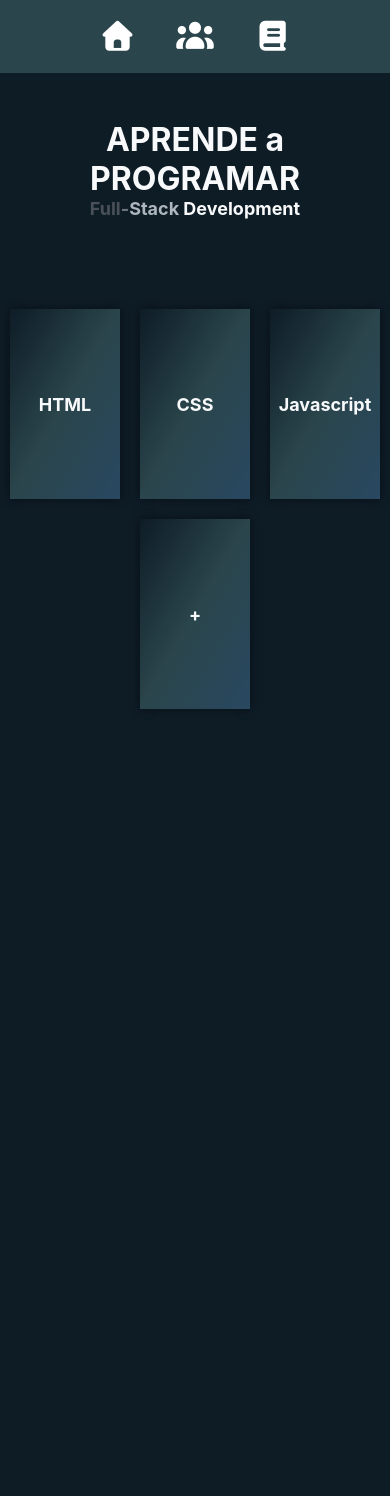
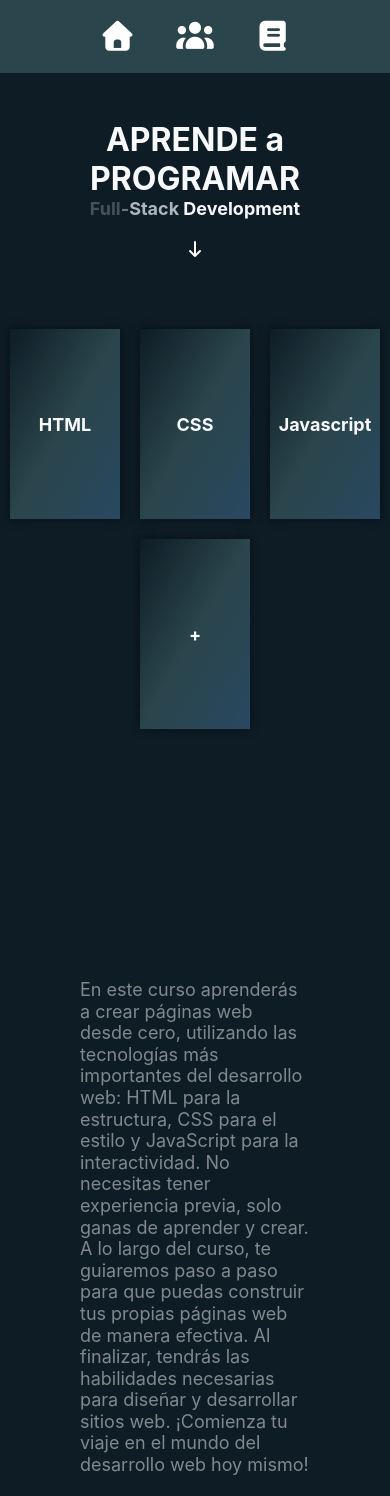
Before and after one commit to Jawkzie/jubilant-octo-potato, a plain HTML site: page index.html in a window 390 px wide. Before the commit the page ends 844 px from the top, so only its background shows below. Drawn offline with Linux system fonts and the light colour scheme; a web font is replaced by a local one.

Commit message:
about-us /// expect to change

```diff
--- a/assets/styles.css
+++ b/assets/styles.css
@@ -4,6 +4,7 @@
 * {
     box-sizing: border-box;
     margin: 0;
+    scroll-behavior: smooth;
 }
 
 body {
@@ -27,6 +28,7 @@ body {
     align-items: center;
     position: fixed;
     top: 0;
+    z-index: 999;
 }
 
 .header > .header__title {
@@ -115,6 +117,7 @@ body {
 
 .hero {
     display: flex;
+    flex-direction: column;
 }
 
 .desktop__landing, .mobile__landing {
@@ -122,8 +125,9 @@ body {
     justify-content: space-around;
     font-family: Inter;
     width: 100%;
-    margin-top: 20px;
+    margin-top: 50px;
     color: #F8F9FA;
+    padding-bottom: 220px;
 }
 
 .container__text {
@@ -177,6 +181,40 @@ body {
     font-size: 30px;
     margin: 10px;
     box-shadow: 0 0 10px 0 #0007;
+    transition: 0.2s transform, background;
+}
+
+.card:hover, .mobile__card:hover {
+    background: linear-gradient(120deg, #0e1c2686, #2a454b65, #29486179);
+    transform: scale(1.05);
+}
+
+.icon {
+    font-size: 24px;
+    text-align: center;
+    width: 45%;
+    position: relative;
+    top: 60px;
+    animation: 1s bounce infinite linear;
+    animation-direction: alternate-reverse;
+}
+
+@keyframes bounce {
+    0% {
+        transform: translateY(0px);
+    }
+
+    33% {
+        transform: translateY(10px);
+    }
+
+    66% {
+        transform: translateY(20px);
+    }
+
+    100% {
+        transform: translateY(30px);
+    }
 }
 
 /* MOBILE MAIN */
@@ -210,6 +248,15 @@ body {
     width: 110px;
     height: 190px;
     font-size: 18px;
+}
+
+.mobile__icon {
+    text-align: center;
+    color: white;
+    animation: 1s bounce infinite linear;
+    animation-direction: alternate-reverse;
+    position: relative;
+    top: 20px;
 }
 
 @media (min-width:800px) {
@@ -247,3 +294,30 @@ body {
 
     }
 }
+
+/* ABOUT */
+
+.about__us {
+    display: flex;
+    justify-content: space-around
+}
+
+.about__content {
+    font-family: inter;
+    font-size: 28px;
+    color: rgba(255, 255, 255, 0.479);
+    text-wrap: pretty;
+    word-break: keep-all;
+    width: 80%;
+    line-height: 1.8lh;
+    padding: 20px 80px;
+    border-radius: 12px;
+}
+
+@media (max-width: 800px) {
+    .about__content.mobile {
+    font-size: 18px;
+    line-height: 1.2;
+    width: 100%;
+}
+}
--- a/index.html
+++ b/index.html
@@ -14,8 +14,8 @@
         <nav class="desktop__nav">
             <ul class="nav__list">
                 <li class="list__item"><a href="#home" class="item__link">Home</a></li>
-                <li class="list__item"><a href="#" class="item__link">About</a></li>
-                <li class="list__item"><a href="#" class="item__link">Courses</a></li>
+                <li class="list__item"><a href="#about" class="item__link">About</a></li>
+                <li class="list__item"><a href="#courses" class="item__link">Courses</a></li>
             </ul>
         </nav>
 
@@ -35,6 +35,9 @@
         <div class="container__text">
             <h1 class="landing__title">APRENDE a PROGRAMAR</h1>
                 <h2 class="landing__subtitle"><span class="text__decoration">Full</span><span class="text__decoration two">-</span><span class="text__decoration three">Stack</span> Development</h2>
+                    <div class="icon">
+                        <i class="icono fa-solid fa-arrow-down"></i>
+                    </div>
         </div>
                     <div class="cards">
                         <div class="card html">HTML</div>
@@ -49,6 +52,9 @@
             <div class="mobile__container__text">
                 <h1 class="mobile__landing__title">APRENDE a PROGRAMAR</h1>
                     <h2 class="mobile__landing__subtitle"><span class="text__decoration">Full</span><span class="text__decoration two">-</span><span class="text__decoration three">Stack</span> Development</h2>
+                    <div class="mobile__icon">
+                        <i class="icono fa-solid fa-arrow-down"></i>
+                    </div>
             </div>
 
             <div class="mobile__cards">
@@ -58,18 +64,15 @@
                 <div class="mobile__card add">+</div>
             </div>
         </div>
-            <!--
-
-
-                <br>
-                    <p class="text body">En este curso aprenderás a crear páginas web desde cero, utilizando las tecnologías más importantes del desarrollo web: HTML para la estructura, CSS para el estilo y JavaScript para la interactividad.</p>
-                <br>
-                    <p class="text body">No necesitas tener experiencia previa, solo ganas de aprender y crear. A lo largo del curso, te guiaremos paso a paso para que puedas construir tus propias páginas web de manera efectiva.</p>
-                <br>
-                    <p class="text body">Al finalizar, tendrás las habilidades necesarias para diseñar y desarrollar sitios web. ¡Comienza tu viaje en el mundo del desarrollo web hoy mismo!</p>
-                <br>
 
 </section>
+<section class="about__us" id="about">
+    <div class="about__content mobile">
+        <p class="text">En este curso aprenderás a crear páginas web desde cero, utilizando las tecnologías más importantes del desarrollo web: HTML para la estructura, CSS para el estilo y JavaScript para la interactividad. No necesitas tener experiencia previa, solo ganas de aprender y crear. A lo largo del curso, te guiaremos paso a paso para que puedas construir tus propias páginas web de manera efectiva. Al finalizar, tendrás las habilidades necesarias para diseñar y desarrollar sitios web. ¡Comienza tu viaje en el mundo del desarrollo web hoy mismo!</p>
+</section>
+
+    <!--
+
 
 <section class="cursos">
     <div class="cursos-container">
```
